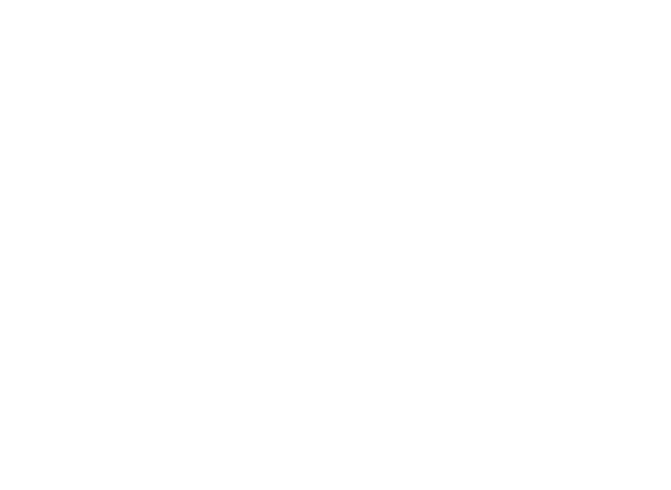
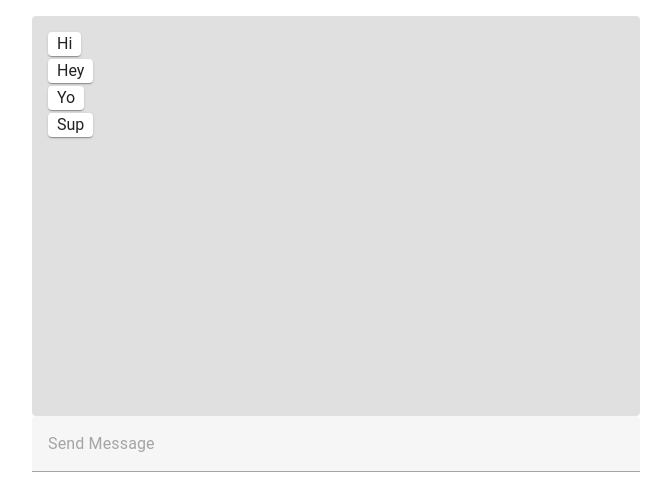
Before and after one commit to SFU-CMPT372-Team5/PetWatch, a Nuxt app: page /tmp/chat-test in a window 1280 px wide. Before the commit this address had no page. Shown: the top 490 px of the page, without its empty margins (304-975 px from the left). Built offline with nearby package versions, Linux system fonts and the light colour scheme.

Commit message:
work on chat, just trying to make it format pretty

```diff
--- /dev/null
+++ b/components/Chat.vue
@@ -0,0 +1,73 @@
+<template>
+    <!-- https://vuetifyjs.com/en/components/sheets/ I normally just follow examples to see how to use these -->
+
+    <VSheet rounded>
+        <!-- Fluid means "fill parent div horizontally as best as possible with snapping to only select dimensions" -->
+        <VContainer fluid>
+            <!-- Chat feed -->
+            <VSheet height="50vh" color="grey-lighten-2" rounded style="overflow-y: scroll;">
+                <VContainer fluid style="max-height: min-content;">
+                    <Message v-for="message in messages"
+                        :message-content="message.text"
+                        :author-is-local="message.fromUs"
+                    /> <!-- The : in :message-content means "run as javascript" -->
+                </VContainer>
+            </VSheet>
+
+            <!-- Chat box -->
+            <VTextField
+                placeholder="Send Message"
+                single-line
+                v-model="textBoxData"
+                @keydown.enter="submitTextBox"
+            >
+                <!-- v-model is how text entered in the text box is added to a variable in the data object below -->
+
+                <template v-slot:append-inner>
+                    <VFadeTransition>
+                        <VIcon
+                            color="green-accent-4"
+                            v-if="textBoxData.length > 0"
+                            @click="submitTextBox"
+                        >mdi-send</VIcon>
+                    </VFadeTransition>
+                </template>
+            </VTextField>
+        </VContainer>
+    </VSheet>
+</template>
+
+<script lang="ts">
+import Message from "./ChatAssets/Message.vue"
+export default {
+    components: {Message},
+    data() {
+        return {
+            messages: [
+                {text: "Hi", fromUs: false},
+                {text: "Hey", fromUs: false},
+                {text: "Yo", fromUs: false},
+                {text: "Sup", fromUs: false},
+            ],
+            textBoxData: ""
+        }
+    },
+    methods: {
+        submitTextBox() {
+            if (this.textBoxData.length <= 0) return;
+            this.messages.push({
+                text: this.textBoxData,
+                fromUs: true
+            });
+            this.textBoxData = "";
+        }
+    },
+    mounted() {
+        return;
+        //Temporary to simulate incoming messages
+        setInterval(() => {
+            this.messages.push({text: "Ping", fromUs: false});
+        }, 3000)
+    }
+}
+</script>
--- /dev/null
+++ b/components/ChatAssets/Message.vue
@@ -0,0 +1,47 @@
+<template>
+    <component :is="authorIsLocal ? 'VSlideXReverseTransition' : 'VSlideXTransition'">
+        <VRow no-gutters v-if="ready">
+            <VCol cols="9" :offset="authorIsLocal ? 3 : 0"
+                style="display: flex;" :style="authorIsLocal ? 'justify-content: end' : ''"
+            >
+                <VCard :class="authorIsLocal ? 'messageLocalAuthor' : 'messageRemoteAuthor'" class="message"
+                    :color="authorIsLocal ? 'teal' : ''"
+                >
+                    {{ messageContent }}
+                </VCard>
+            </VCol>
+        </VRow>
+    </component>
+</template>
+
+<script lang="ts">
+export default {
+    props: {
+        "messageContent": String,
+        "authorIsLocal": Boolean
+    },
+    data() {
+        return {
+            ready: false
+        }
+    },
+    mounted() {
+        this.ready = true;
+    }
+}
+</script>
+
+<style scoped>
+.message {
+    width: fit-content;
+    display: flex;
+    margin-bottom: 3px;
+    padding-right: 9px;
+    padding-left: 9px;
+
+}
+.messageLocalAuthor {
+    justify-content: end;
+    text-align: right;
+}
+</style>
--- /dev/null
+++ b/pages/tmp/chat-test.vue
@@ -0,0 +1,14 @@
+<template>
+    <div style="display: flex; width: 100%;" class="justify-center">
+        <!-- justify-center is a class provided by vuetify -->
+
+        <!-- Setting width only temp for development -->
+        <Chat style="width: 50%;"/>
+    </div>
+</template>
+<script>
+import Chat from '~/components/Chat.vue';
+export default {
+    components: {Chat}
+}
+</script>
```
